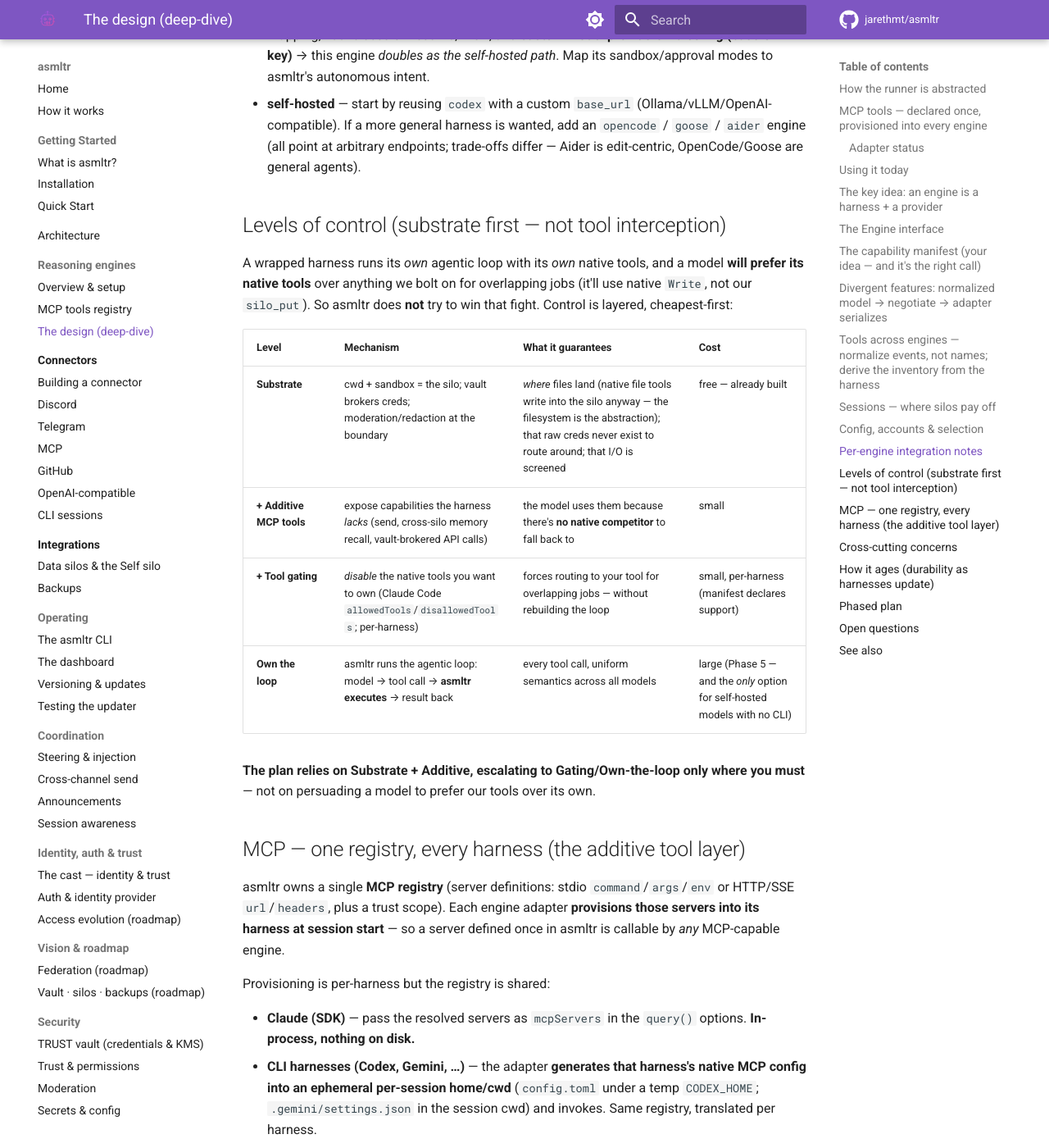
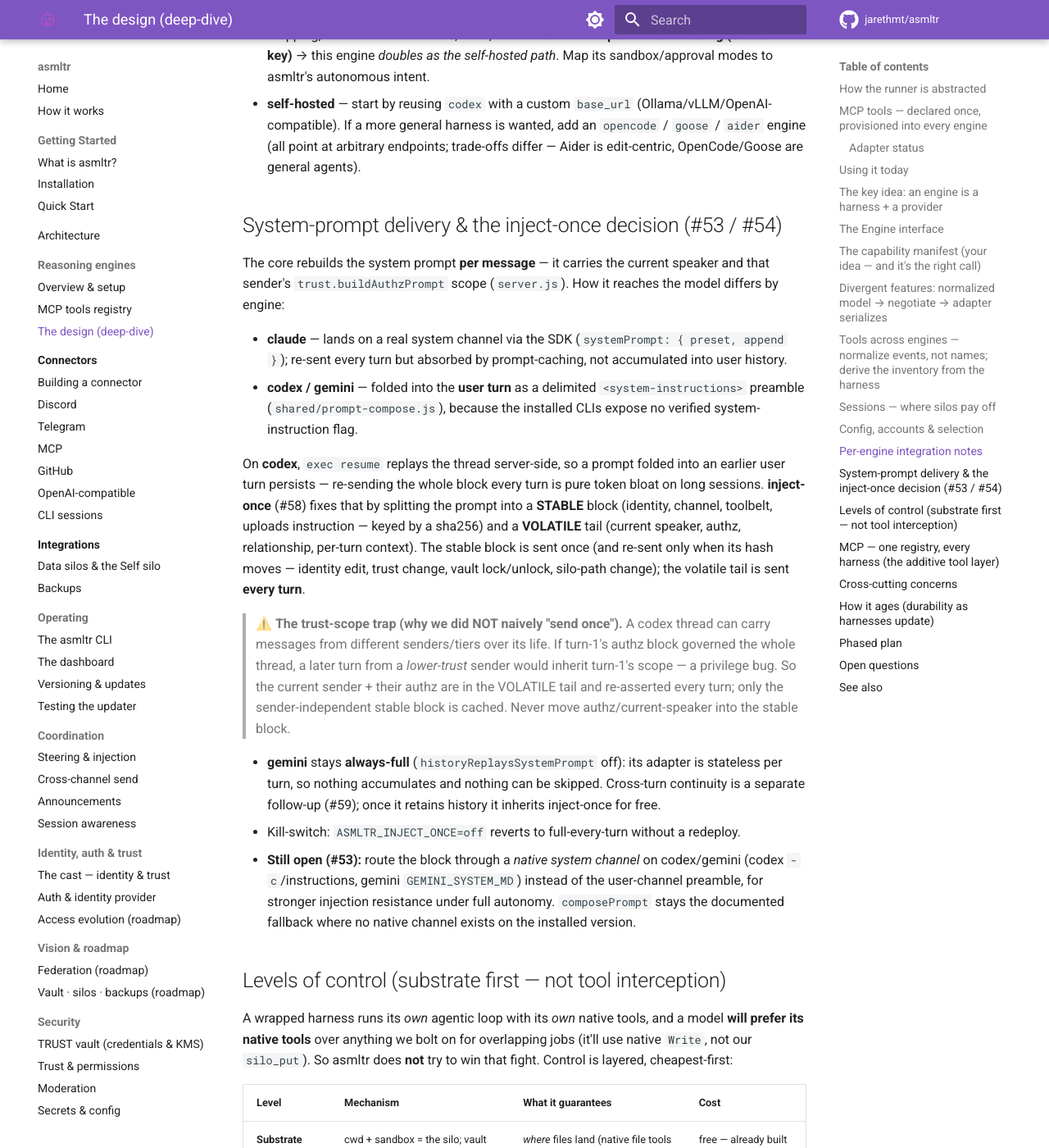
Before and after one commit to gtwy/asmltr, an MkDocs documentation site: the page built from docs/REASONING-ENGINES.md, in a window 1280 px wide and 1400 px high, scrolled down 7260 px. Shown: the whole window at 82% size. Built offline with MkDocs 1.6.1 and Material for MkDocs 9.7.7, drawn with Linux system fonts in a browser that asks for light colours; comment, search, counter and statistics services are not loaded.

Commit message:
docs(engines): record the system-prompt inject-once decision + trust-scope trap (#54)
Closes #54's acceptance criterion (decision recorded in docs/REASONING-ENGINES.md). Documents the
stable/volatile split shipped in #58, why authz/current-speaker stay per-turn (the trust-scope trap
a shared codex thread creates), the ASMLTR_INJECT_ONCE kill-switch, and the still-open #53 native
system-channel improvement.

```diff
--- a/docs/REASONING-ENGINES.md
+++ b/docs/REASONING-ENGINES.md
@@ -255,6 +255,38 @@ This is a **different layer** from the coarse capability manifest:
   more general harness is wanted, add an `opencode` / `goose` / `aider` engine (all point at arbitrary
   endpoints; trade-offs differ — Aider is edit-centric, OpenCode/Goose are general agents).
 
+## System-prompt delivery & the inject-once decision (#53 / #54)
+
+The core rebuilds the system prompt **per message** — it carries the current speaker and that sender's
+`trust.buildAuthzPrompt` scope (`server.js`). How it reaches the model differs by engine:
+
+- **claude** — lands on a real system channel via the SDK (`systemPrompt: { preset, append }`); re-sent
+  every turn but absorbed by prompt-caching, not accumulated into user history.
+- **codex / gemini** — folded into the **user turn** as a delimited `<system-instructions>` preamble
+  (`shared/prompt-compose.js`), because the installed CLIs expose no verified system-instruction flag.
+
+On **codex**, `exec resume` replays the thread server-side, so a prompt folded into an earlier user turn
+persists — re-sending the whole block every turn is pure token bloat on long sessions. **inject-once**
+(#58) fixes that by splitting the prompt into a **STABLE** block (identity, channel, toolbelt, uploads
+instruction — keyed by a sha256) and a **VOLATILE** tail (current speaker, authz, relationship,
+per-turn context). The stable block is sent once (and re-sent only when its hash moves — identity edit,
+trust change, vault lock/unlock, silo-path change); the volatile tail is sent **every turn**.
+
+> ⚠️ **The trust-scope trap (why we did NOT naively "send once").** A codex thread can carry messages
+> from different senders/tiers over its life. If turn-1's authz block governed the whole thread, a later
+> turn from a *lower-trust* sender would inherit turn-1's scope — a privilege bug. So the current
+> sender + their authz are in the VOLATILE tail and re-asserted every turn; only the sender-independent
+> stable block is cached. Never move authz/current-speaker into the stable block.
+
+- **gemini** stays **always-full** (`historyReplaysSystemPrompt` off): its adapter is stateless per turn,
+  so nothing accumulates and nothing can be skipped. Cross-turn continuity is a separate follow-up (#59);
+  once it retains history it inherits inject-once for free.
+- Kill-switch: `ASMLTR_INJECT_ONCE=off` reverts to full-every-turn without a redeploy.
+- **Still open (#53):** route the block through a *native system channel* on codex/gemini (codex
+  `-c`/instructions, gemini `GEMINI_SYSTEM_MD`) instead of the user-channel preamble, for stronger
+  injection resistance under full autonomy. `composePrompt` stays the documented fallback where no native
+  channel exists on the installed version.
+
 ## Levels of control (substrate first — not tool interception)
 
 A wrapped harness runs its *own* agentic loop with its *own* native tools, and a model **will prefer its
```
